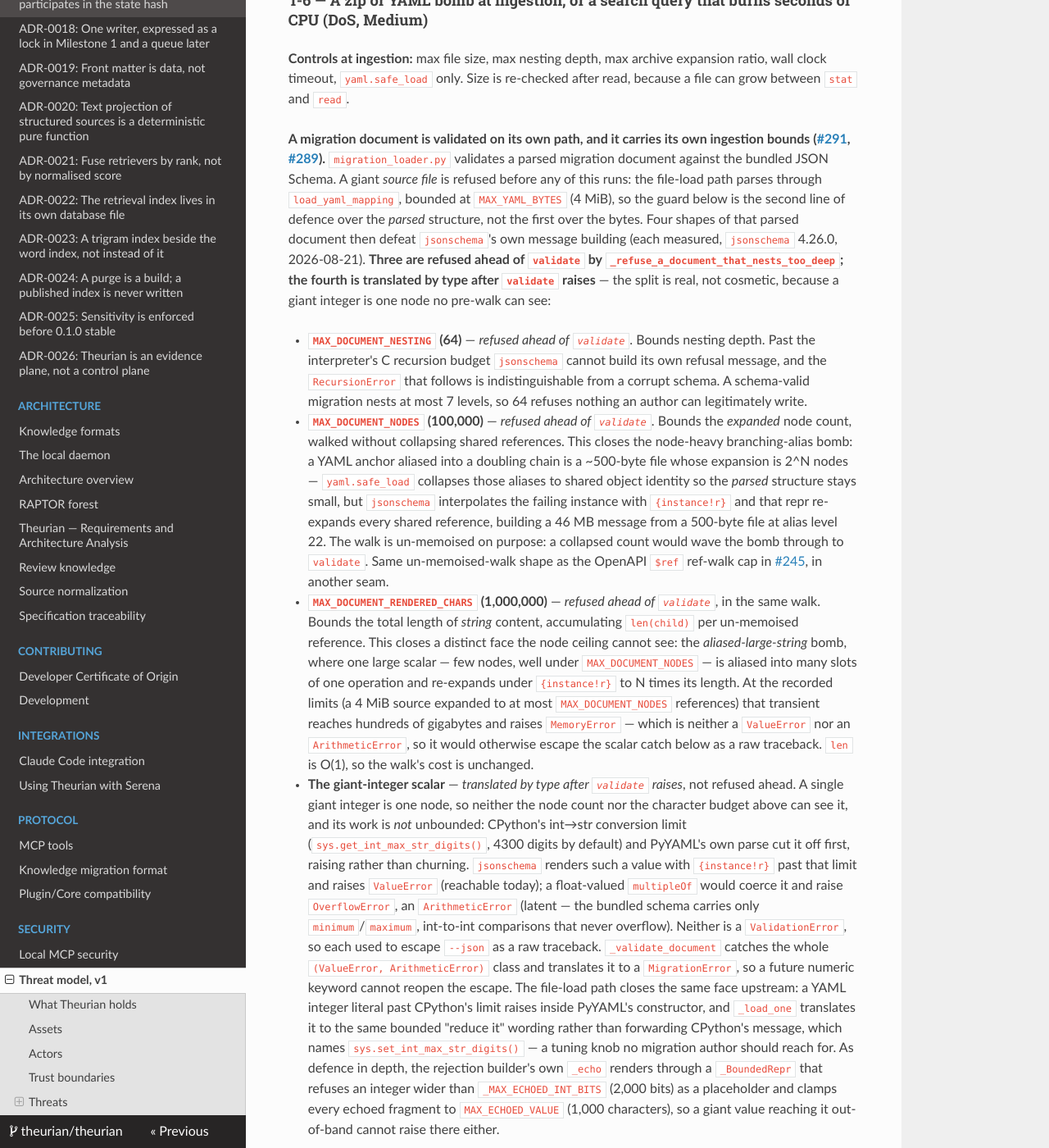
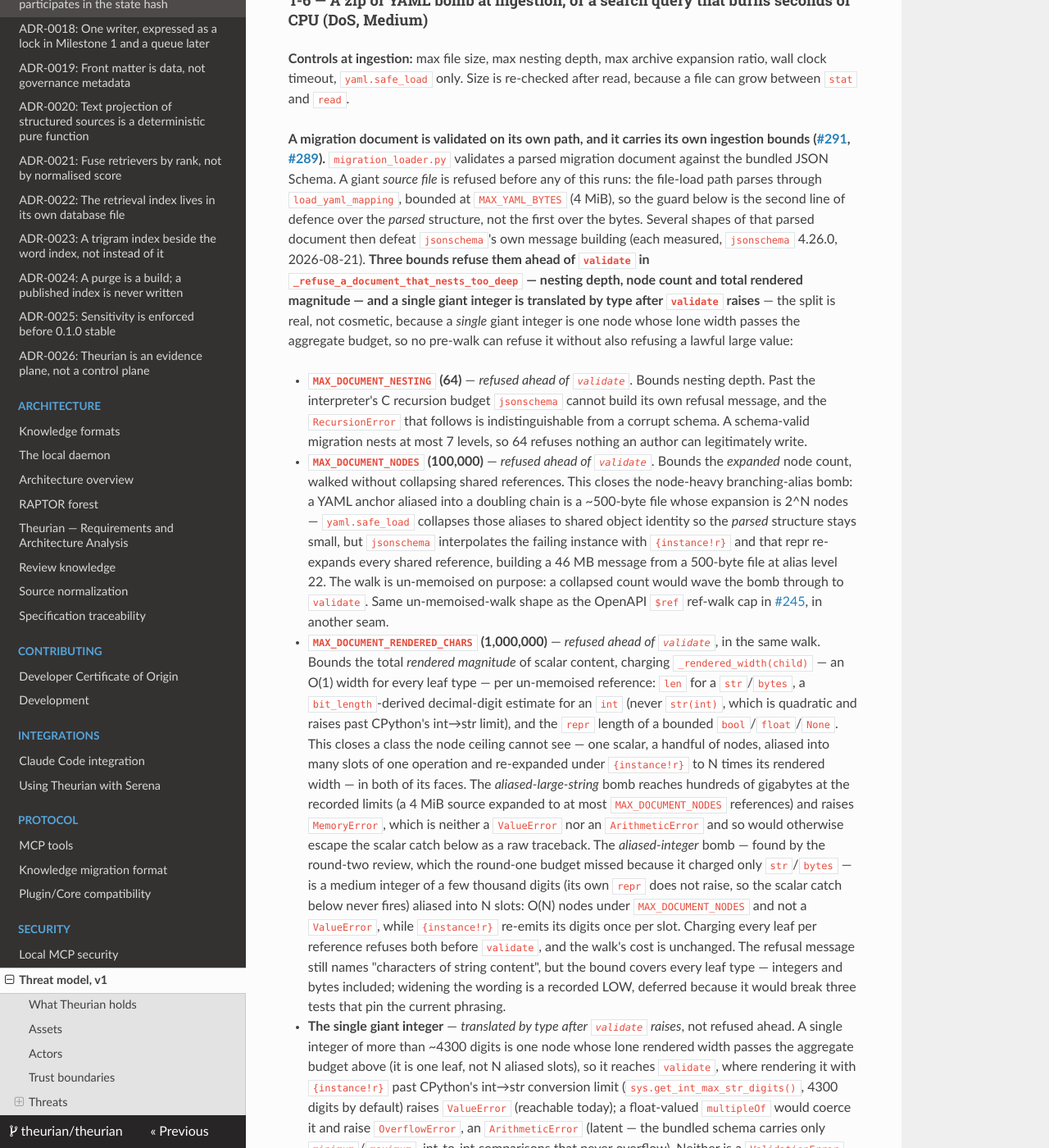
Before and after one commit to theurian/theurian, an MkDocs documentation site: the page built from docs/security/threat-model.md, in a window 1280 px wide and 1400 px high, scrolled down 10120 px. Shown: the whole window at 82% size. Built offline with MkDocs 1.6.1, drawn with Linux system fonts in a browser that asks for light colours; some of the changed text lies outside the part shown.

Commit message:
docs(threat-model): T-6 rendered budget charges every leaf, splitting the two integer faces (#291)
The round-one T-6 text described MAX_DOCUMENT_RENDERED_CHARS as bounding string
content only and framed the giant integer as closed by the ValueError translation
alone (its work 'not unbounded ... raising rather than churning'). After e03e753
the budget charges _rendered_width for every leaf, so the aliased-integer bomb
the round-one budget missed (str/bytes only) is refused ahead of validate. State
both integer faces: the aliased/aggregate magnitude is bounded by the rendered
budget, and only the single >4300-digit integer whose own render raises is
translated by type. Note the LOW residual that the message still says 'string
content' though the bound covers every leaf.

Claude-Session: https://claude.ai/code/session_01JQshM612CMtzCxQhHCK2Jq
Signed-off-by: Takehide Uchida <utchy007@gmail.com>

```diff
--- a/docs/security/threat-model.md
+++ b/docs/security/threat-model.md
@@ -487,11 +487,14 @@ validates a parsed migration document against the bundled JSON Schema. A giant
 *source file* is refused before any of this runs: the file-load path parses
 through `load_yaml_mapping`, bounded at `MAX_YAML_BYTES` (4 MiB), so the guard
 below is the second line of defence over the *parsed* structure, not the first
-over the bytes. Four shapes of that parsed document then defeat `jsonschema`'s own
-message building (each measured, `jsonschema` 4.26.0, 2026-08-21). **Three are
-refused ahead of `validate` by `_refuse_a_document_that_nests_too_deep`; the
-fourth is translated by type after `validate` raises** — the split is real, not
-cosmetic, because a giant integer is one node no pre-walk can see:
+over the bytes. Several shapes of that parsed document then defeat `jsonschema`'s own
+message building (each measured, `jsonschema` 4.26.0, 2026-08-21). **Three bounds
+refuse them ahead of `validate` in `_refuse_a_document_that_nests_too_deep` —
+nesting depth, node count and total rendered magnitude — and a single giant
+integer is translated by type after `validate` raises** — the split is real, not
+cosmetic, because a *single* giant integer is one node whose lone width passes
+the aggregate budget, so no pre-walk can refuse it without also refusing a lawful
+large value:
 
 - **`MAX_DOCUMENT_NESTING` (64)** — *refused ahead of `validate`*. Bounds nesting
   depth. Past the interpreter's C recursion budget `jsonschema` cannot build its
@@ -510,37 +513,52 @@ cosmetic, because a giant integer is one node no pre-walk can see:
   OpenAPI `$ref` ref-walk cap in
   [#245](https://github.com/theurian/theurian/issues/245), in another seam.
 - **`MAX_DOCUMENT_RENDERED_CHARS` (1,000,000)** — *refused ahead of `validate`*,
-  in the same walk. Bounds the total length of *string* content, accumulating
-  `len(child)` per un-memoised reference. This closes a distinct face the node
-  ceiling cannot see: the *aliased-large-string* bomb, where one large scalar —
-  few nodes, well under `MAX_DOCUMENT_NODES` — is aliased into many slots of one
-  operation and re-expands under `{instance!r}` to N times its length. At the
+  in the same walk. Bounds the total *rendered magnitude* of scalar content,
+  charging `_rendered_width(child)` — an O(1) width for every leaf type — per
+  un-memoised reference: `len` for a `str`/`bytes`, a `bit_length`-derived
+  decimal-digit estimate for an `int` (never `str(int)`, which is quadratic and
+  raises past CPython's int→str limit), and the `repr` length of a bounded
+  `bool`/`float`/`None`. This closes a class the node ceiling cannot see — one
+  scalar, a handful of nodes, aliased into many slots of one operation and
+  re-expanded under `{instance!r}` to N times its rendered width — in both of its
+  faces. The *aliased-large-string* bomb reaches hundreds of gigabytes at the
   recorded limits (a 4 MiB source expanded to at most `MAX_DOCUMENT_NODES`
-  references) that transient reaches hundreds of gigabytes and raises
-  `MemoryError` — which is neither a `ValueError` nor an `ArithmeticError`, so it
-  would otherwise escape the scalar catch below as a raw traceback. `len` is O(1),
-  so the walk's cost is unchanged.
-- **The giant-integer scalar** — *translated by type after `validate` raises*, not
-  refused ahead. A single giant integer is one node, so neither the node count nor
-  the character budget above can see it, and its work is *not* unbounded: CPython's
-  int→str conversion limit (`sys.get_int_max_str_digits()`, 4300 digits by
-  default) and PyYAML's own parse cut it off first, raising rather than churning.
-  `jsonschema` renders such a value with `{instance!r}` past that limit and raises
-  `ValueError` (reachable today); a float-valued `multipleOf` would coerce it and
-  raise `OverflowError`, an `ArithmeticError` (latent — the bundled schema carries
-  only `minimum`/`maximum`, int-to-int comparisons that never overflow). Neither
-  is a `ValidationError`, so each used to escape `--json` as a raw traceback.
-  `_validate_document` catches the whole `(ValueError, ArithmeticError)` class and
-  translates it to a `MigrationError`, so a future numeric keyword cannot reopen
-  the escape. The file-load path closes the same face upstream: a YAML integer
-  literal past CPython's limit raises inside PyYAML's constructor, and `_load_one`
-  translates it to the same bounded "reduce it" wording rather than forwarding
-  CPython's message, which names `sys.set_int_max_str_digits()` — a tuning knob no
-  migration author should reach for. As defence in depth, the rejection builder's
-  own `_echo` renders through a `_BoundedRepr` that refuses an integer wider than
-  `_MAX_ECHOED_INT_BITS` (2,000 bits) as a placeholder and clamps every echoed
-  fragment to `MAX_ECHOED_VALUE` (1,000 characters), so a giant value reaching it
-  out-of-band cannot raise there either.
+  references) and raises `MemoryError`, which is neither a `ValueError` nor an
+  `ArithmeticError` and so would otherwise escape the scalar catch below as a raw
+  traceback. The *aliased-integer* bomb — found by the round-two review, which
+  the round-one budget missed because it charged only `str`/`bytes` — is a medium
+  integer of a few thousand digits (its own `repr` does not raise, so the scalar
+  catch below never fires) aliased into N slots: O(N) nodes under
+  `MAX_DOCUMENT_NODES` and not a `ValueError`, while `{instance!r}` re-emits its
+  digits once per slot. Charging every leaf per reference refuses both before
+  `validate`, and the walk's cost is unchanged. The refusal message still names
+  "characters of string content", but the bound covers every leaf type — integers
+  and bytes included; widening the wording is a recorded LOW, deferred because it
+  would break three tests that pin the current phrasing.
+- **The single giant integer** — *translated by type after `validate` raises*,
+  not refused ahead. A single integer of more than ~4300 digits is one node whose
+  lone rendered width passes the aggregate budget above (it is one leaf, not N
+  aliased slots), so it reaches `validate`, where rendering it with `{instance!r}`
+  past CPython's int→str conversion limit (`sys.get_int_max_str_digits()`, 4300
+  digits by default) raises `ValueError` (reachable today); a float-valued
+  `multipleOf` would coerce it and raise `OverflowError`, an `ArithmeticError`
+  (latent — the bundled schema carries only `minimum`/`maximum`, int-to-int
+  comparisons that never overflow). Neither is a `ValidationError`, so each used
+  to escape `--json` as a raw traceback. `_validate_document` catches the whole
+  `(ValueError, ArithmeticError)` class and translates it to a `MigrationError`,
+  so a future numeric keyword cannot reopen the escape. This catch and the
+  rendered budget above are complementary, not redundant: the budget refuses the
+  *aliased* integer whose aggregate render is large, and this catch handles the
+  *single* integer whose lone render raises. The file-load path closes the same
+  single-value face upstream: a YAML integer literal past CPython's limit raises
+  inside PyYAML's constructor, and `_load_one` translates it to the same bounded
+  "reduce it" wording rather than forwarding CPython's message, which names
+  `sys.set_int_max_str_digits()` — a tuning knob no migration author should reach
+  for. As defence in depth, the rejection builder's own `_echo` renders through a
+  `_BoundedRepr` that refuses an integer wider than `_MAX_ECHOED_INT_BITS` (2,000
+  bits) as a placeholder and clamps every echoed fragment to `MAX_ECHOED_VALUE`
+  (1,000 characters), so a giant value reaching it out-of-band cannot raise there
+  either.
 
 **Those controls bound ingestion, and the expensive operations added in Milestone
 5 are queries.** There are **three**, and they are enumerated below rather than
```
